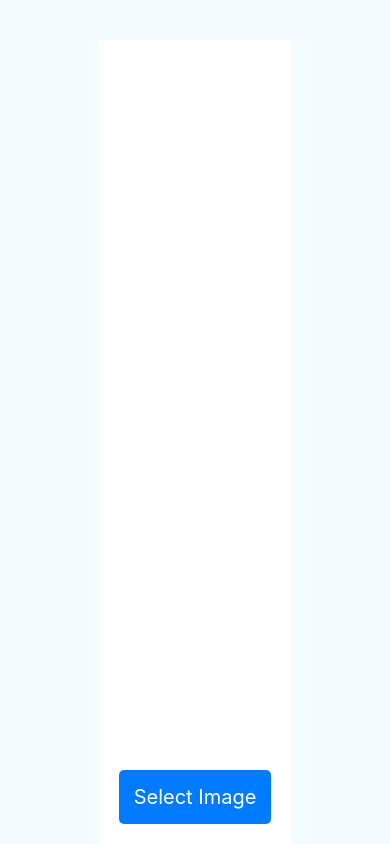
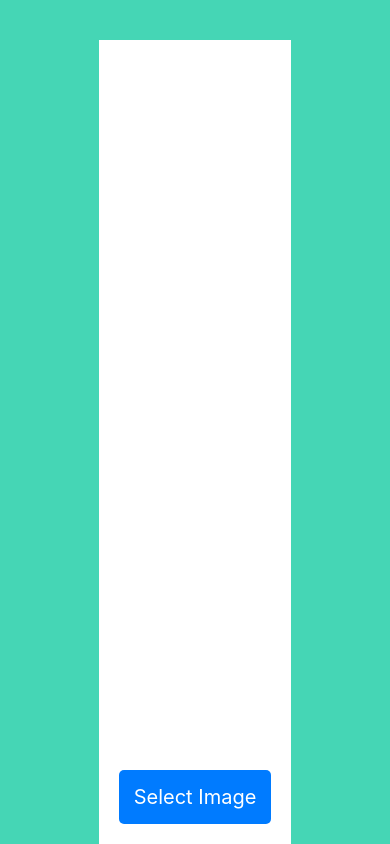
Before and after one commit to mattlabarca10/PillPal, a React Native app: screen / in a window 390 px wide. Built offline with nearby package versions, Linux system fonts and the light colour scheme.

Commit message:
css change

```diff
--- a/App.jsx
+++ b/App.jsx
@@ -26,13 +26,6 @@ const App = () => {
 
   return (
     <SafeAreaView style={styles.container}>
-      {/*<TextInput
-        style={styles.input}
-        placeholder="Enter text"
-        value={inputText}
-        onChangeText={setInputText}
-      />*/}
-      {/*<Button title="Fetch Data" onPress={handleFetchData} />*/}
       <Text style={styles.response}>{response}</Text>
       <ImageUploadComponent />
     </SafeAreaView>
@@ -44,7 +37,8 @@ const styles = StyleSheet.create({
     flex: 1,
     justifyContent: 'center',
     alignItems: 'center',
-    backgroundColor: '#F5FCFF',
+    backgroundColor: '#45D6B5',
+    marginTop: 0,
   },
   input: {
     height: 40,
```
